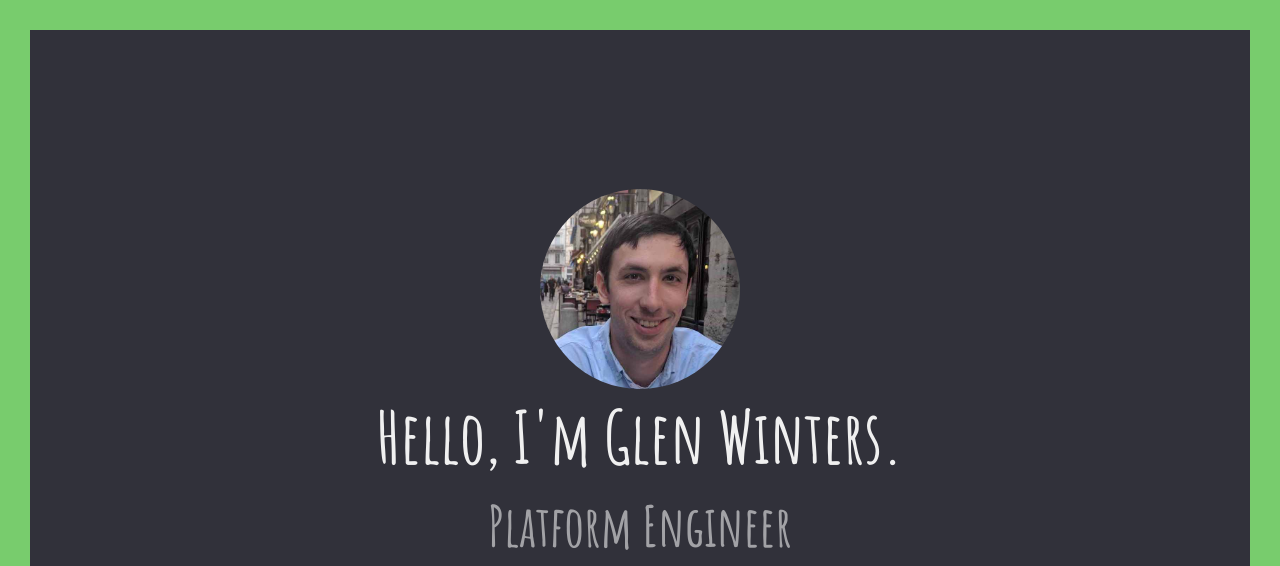
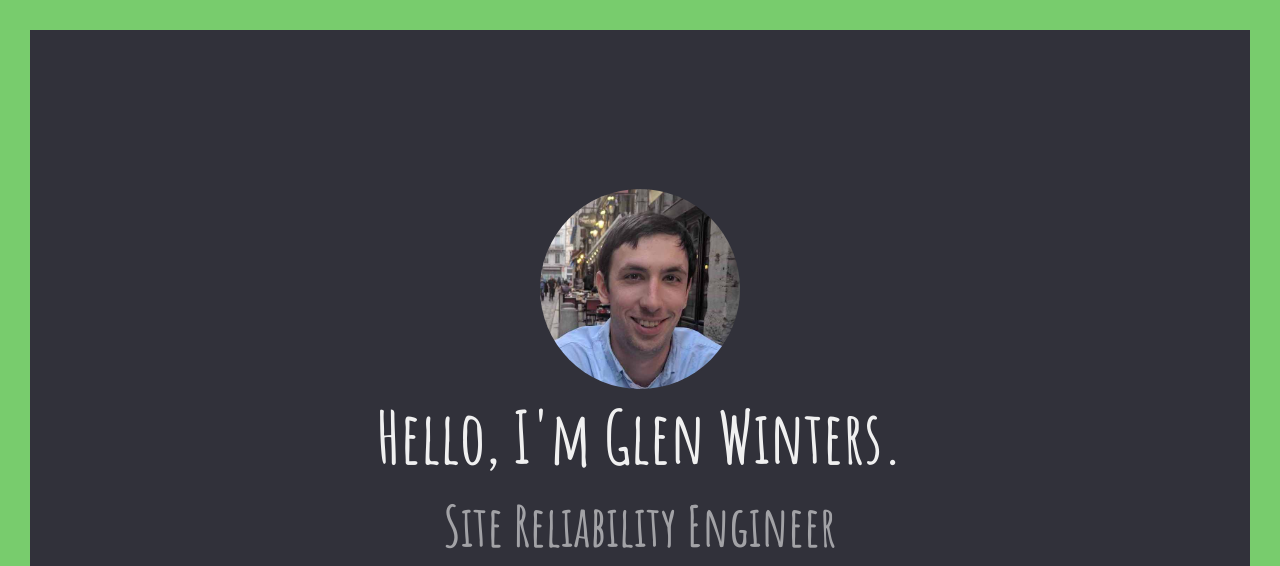
Before and after one commit to glenwinters/glenwinters.com, a Gatsby site: page / in a window 1280 px wide. Shown: the top 566 px of the page. Built offline with nearby package versions, Linux system fonts and the light colour scheme; Gatsby itself is replaced by a stand-in of ours.

Commit message:
feat: platform eng -> sre

```diff
--- a/src/pages/index.js
+++ b/src/pages/index.js
@@ -87,7 +87,7 @@ const Home = () => (
     <Container>
       <Portrait alt="Photo of Glen" src={portrait} />
       <Title>Hello, I'm Glen Winters.</Title>
-      <Subtitle>Platform Engineer</Subtitle>
+      <Subtitle>Site Reliability Engineer</Subtitle>
       <IconRow>
         <a href={githubURL} target="_blank" rel="noreferrer">
           <GitHubIcon size="2.5em" />
```
